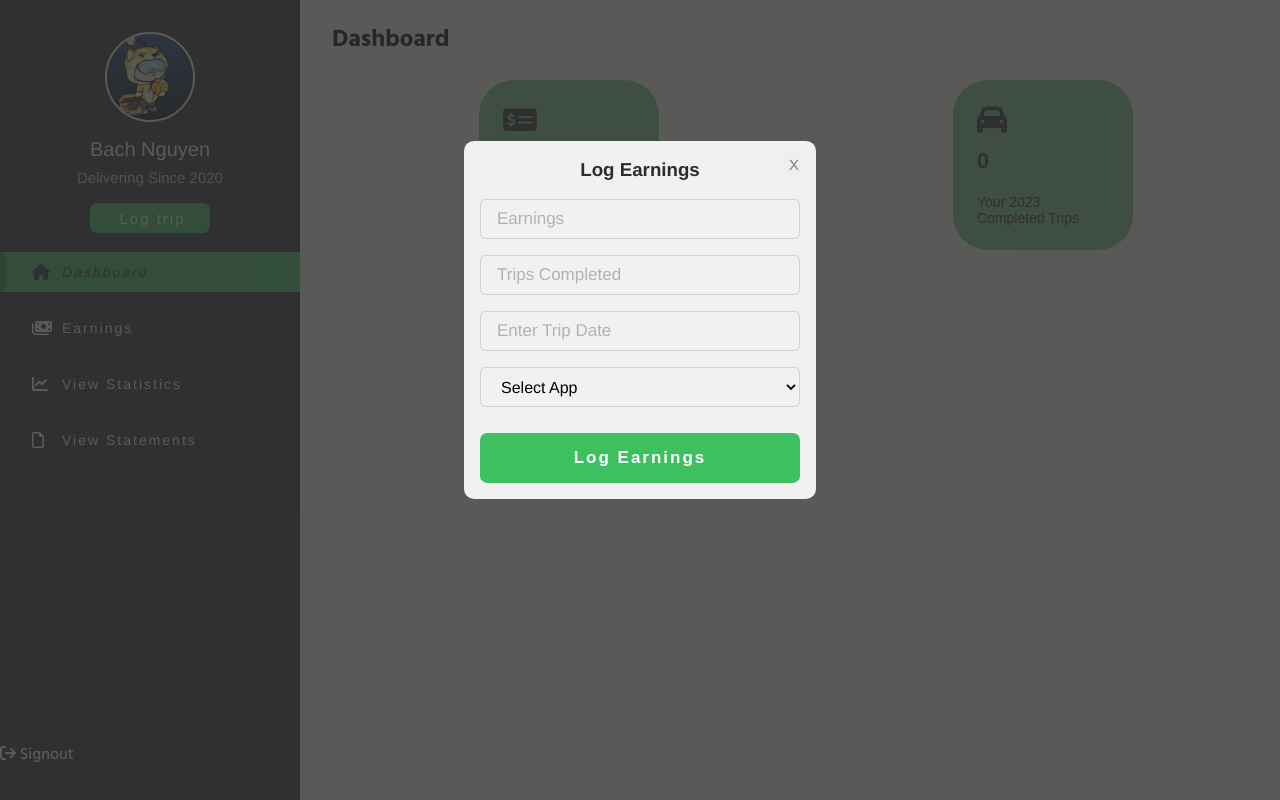
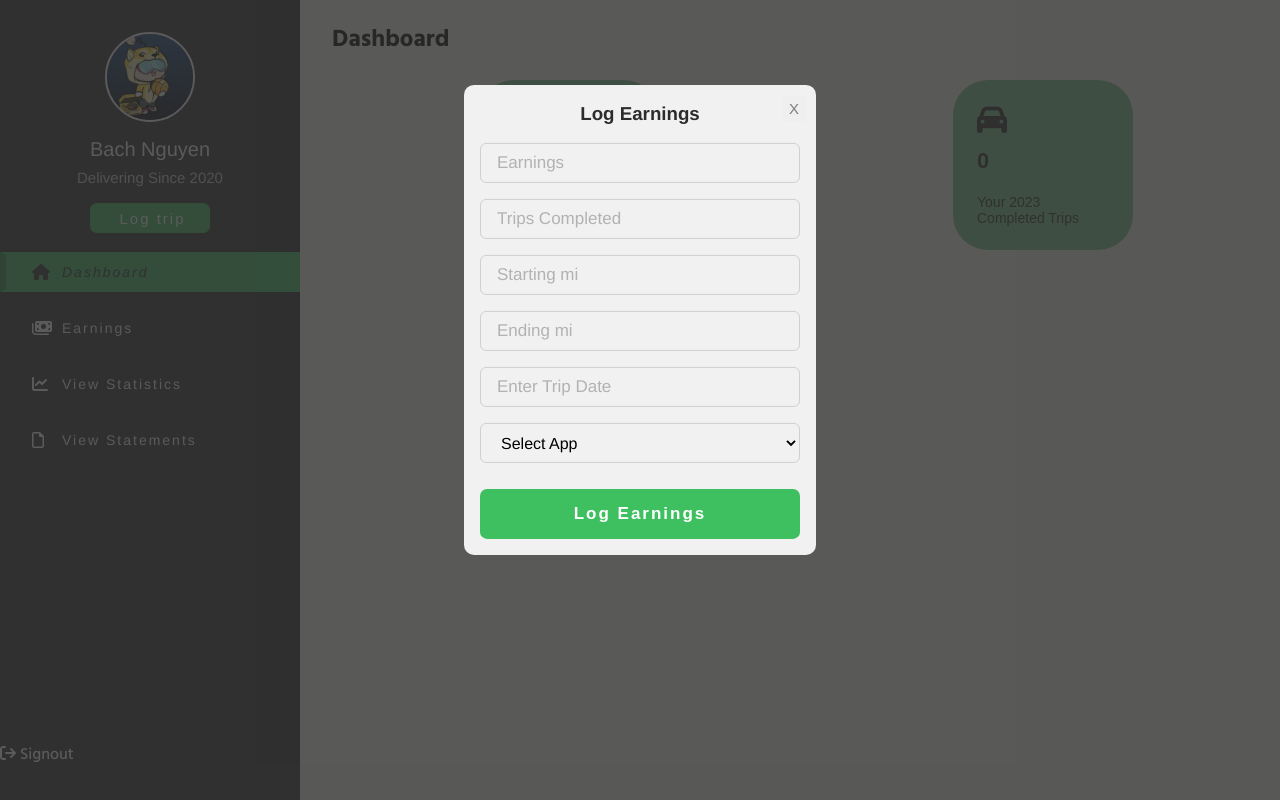
Before and after one commit to bvchnguyen/GigLog, a React (Create React App) app in the folder gigtrackpro/frontend/: page / in a window 1280 px wide. Both pictures are taken after a click on the button "Log trip". Built offline with nearby package versions, Linux system fonts and the light colour scheme; no server answers.

Commit message:
Update items and forms to include mileage entry

```diff
--- a/gigtrackpro/frontend/src/components/EarningsItems/EarningsItems.js
+++ b/gigtrackpro/frontend/src/components/EarningsItems/EarningsItems.js
@@ -1,7 +1,7 @@
 import React from "react";
 import styled from 'styled-components';
 import moment from 'moment';
-import  {trashDel, dollar, calendar, dash} from "../../utils/Icons";
+import  {trashDel, dollar, calendar, dash } from "../../utils/Icons";
 import UberEatsImage from '../../img/uberEats.png';
 import UberPaxImage from '../../img/uber.png';
 import DoorDashImage from '../../img/DD.png';
@@ -14,6 +14,7 @@ function EarningsItems ({
     trip,
     category,
     description,
+    totalDist,
     date,
     deleteItem
     }) {
@@ -52,6 +53,7 @@ function EarningsItems ({
                 <div className="inner-content">
                     <div className="text">
                         <p> {trip} Trips</p>
+                        <p> {dash} { totalDist } </p>
                         <p> {dash} {formattedDate} </p>
                     </div>
                 </div>
@@ -86,10 +88,10 @@ const EarningsItemsStyled = styled.div`
         }
     }
     .icon{
-        width: 60px;
+        width: 100px;
         padding: .2rem;
         height: 60px;
-        border-radius: 20px;
+        border-radius: 15px;
         background: white;
         display: flex;
         align-items: center;
@@ -104,7 +106,6 @@ const EarningsItemsStyled = styled.div`
         }
     }
     .content{
-        flex: 1;
         display: flex;
         flex-direction: column;
         width: 100%;
@@ -140,11 +141,11 @@ const EarningsItemsStyled = styled.div`
             gap: .5rem;
             p{
                 font-family: Arial, Helvetica, sans-serif;
-                font-size: .8rem;
+                font-size: .7rem;
                 font-weight: 100;
                 display: flex;
                 align-items: center;
-                gap: 0.5rem;
+                /* gap: 0.5rem; */
                 opacity: 0.5;
             }
         }
--- a/gigtrackpro/frontend/src/components/Form/Form.js
+++ b/gigtrackpro/frontend/src/components/Form/Form.js
@@ -3,7 +3,6 @@ import styled from 'styled-components';
 import DatePicker from "react-datepicker";
 import "react-datepicker/dist/react-datepicker.css";
 import { useGlobalContext } from "../../context/Global";
-
 
 function Form ({ toggleModal }) {
 
@@ -15,9 +14,11 @@ function Form ({ toggleModal }) {
         date: '',
         category: '',
         description: '',
+        startingMi: '',
+        endingMi: ''
     })
 
-    const { amount, trip, date, category, description } = inputState;
+    const { amount, trip, date, category, description, startingMi, endingMi } = inputState;
 
     const handleInput = name => e => {
         setInputState({...inputState, [name]: e.target.value})
@@ -51,6 +52,28 @@ function Form ({ toggleModal }) {
                     name={'trip'}
                     placeholder="Trips Completed"
                     onChange={handleInput('trip')}
+                />
+            </div>
+            <div className="input-control">
+                {/* <h3 className="box-title">Trip</h3> */}
+                <input
+                    autoComplete="off"
+                    type="text"
+                    value={startingMi}
+                    name={'startingMi'}
+                    placeholder="Starting mi"
+                    onChange={handleInput('startingMi')}
+                />
+            </div>
+            <div className="input-control">
+                {/* <h3 className="box-title">Trip</h3> */}
+                <input
+                    autoComplete="off"
+                    type="text"
+                    value={endingMi}
+                    name={'endingMi'}
+                    placeholder="Ending mi"
+                    onChange={handleInput('endingMi')}
                 />
             </div>
             <div className="input-control">
```
